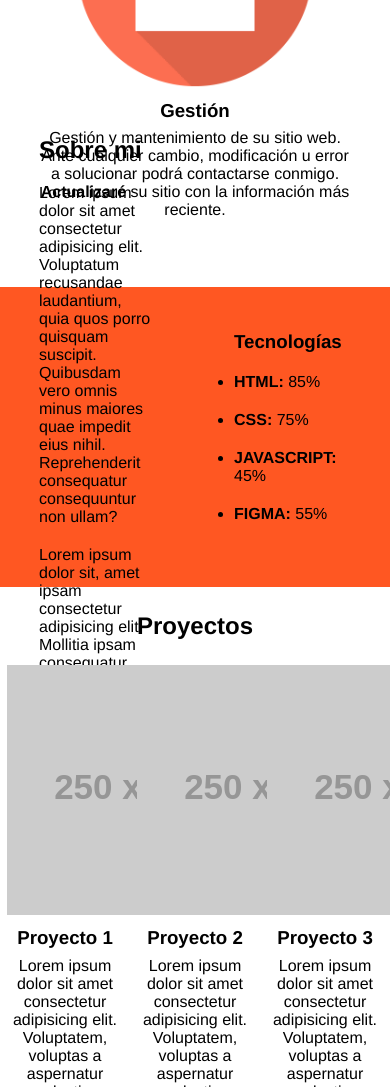
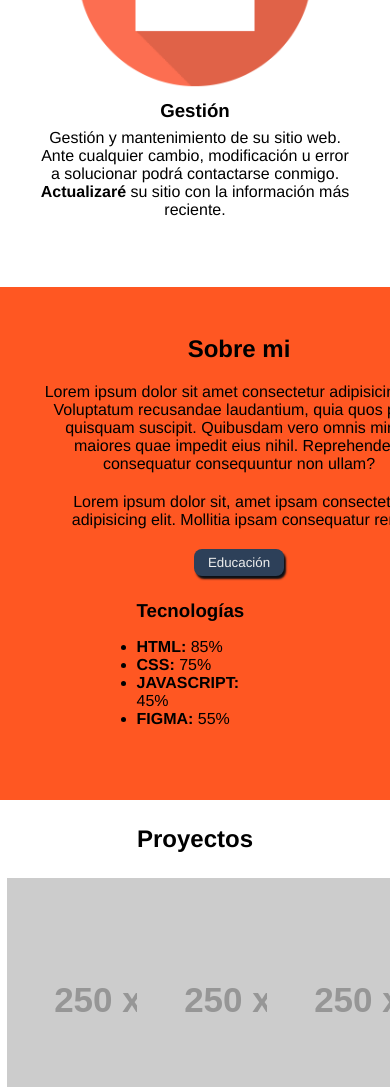
Before and after one commit to matiastoso/proyecto-final, a plain HTML site: page index.html in a window 390 px wide. Shown: the part 2120-3207 px from the top of the page. Drawn offline with Linux system fonts and the light colour scheme; placeholder pictures from the web are drawn by us.

Commit message:
Responsive de la sección sobre mi

```diff
--- a/index.html
+++ b/index.html
@@ -95,20 +95,20 @@
     </main>
 
     <!-- SOBRE MI -->
-    <section id="sobre-mi">
-        <article class="info">
+    <section class="sobre-mi" id="sobre-mi">
+        <article class="sobre-mi__info">
             <h2>Sobre mi</h2>
 
             <p>Lorem ipsum dolor sit amet consectetur adipisicing elit. Voluptatum recusandae laudantium, quia quos porro quisquam suscipit. Quibusdam vero omnis minus maiores quae impedit eius nihil. Reprehenderit consequatur consequuntur non ullam?</p>
 
             <p>Lorem ipsum dolor sit, amet ipsam consectetur adipisicing elit. Mollitia ipsam consequatur rem.</p>
 
-            <button>
+            <button class="sobre-mi__info__btn">
                 <a href="#">Educación</a>
             </button>
         </article>
 
-        <article class="tecnologias">
+        <article class="sobre-mi__tecnologias">
             <h3>Tecnologías</h3>
 
             <ul>
--- a/sass/_components.scss
+++ b/sass/_components.scss
@@ -11,3 +11,17 @@
         box-shadow: 2px 3px 2px darken($color-terciario, 16%);
     }
 }
+
+.btn-primario {
+    padding: 6px 14px;
+    transition: all .3s;
+    border: none;
+    background: $color-secundario;
+    box-shadow: 2px 3px 2px darken($color-secundario, 20%);
+    border-radius: 8px;
+
+    &:hover {
+        background: lighten($color-secundario, 4%);
+        box-shadow: 2px 3px 2px darken($color-secundario, 16%);
+    }
+}
--- a/sass/_sobre-mi.scss
+++ b/sass/_sobre-mi.scss
@@ -1,37 +1,38 @@
 /* ----- sobre-mi ----- */
-#sobre-mi {
+.sobre-mi {
     display: flex;
     justify-content: space-between;
     align-items: center;
-    height: 300px;
+    flex-flow: row wrap;
+    padding: 3rem 0px;
     background: $color-terciario;
-}
 
-#sobre-mi p {
+    &__info {
+        text-align: center;
+        margin-left: 10%;
+        width: 40%;
+        min-width: 400px;
+
+        p {
             margin: 20px 0px;
         }
 
-.info {
-    margin-left: 10%;
-    width: 30%;
+        &__btn {
+            @extend .btn-primario;
+
+            a {
+                text-decoration: none;
+                color: $blanco;
+            }
+        }
     }
 
-.info button{
-    padding: 5px 10px;
-    border: 15px;
-    color: $blanco;
-    background: $color-secundario;
-    box-shadow: 1px 1px 3px #333;
+    &__tecnologias {
+        width: 30%;
+        margin: 1.5rem auto;
+
+        h3 {
+            margin-bottom: 1rem;
         }
-
-.info a{
-    color: $color-terciario;
-    font-weight: bold;
-    text-decoration: none;
-    font-size: 1rem;
     }
-
-.tecnologias {
-    width: 30%;
-    margin-right: 10%;
 }
```
Also changed, not shown: css/styles.css, 1 other file. Lines whose indentation alone changed are shown as unchanged.
